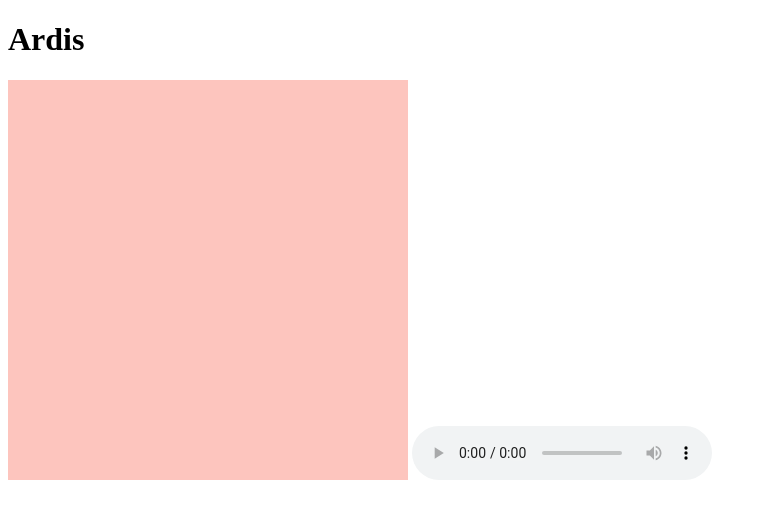
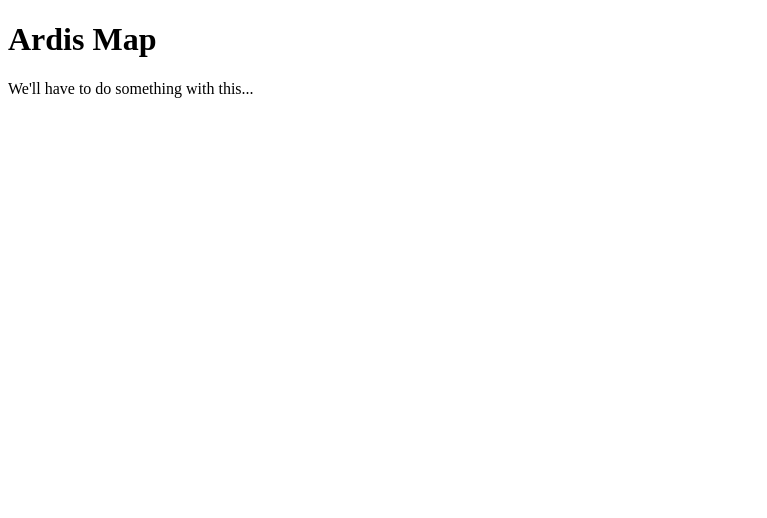
Before and after one commit to elsa-brown/ardis-0.3.0, a website with bundled scripts: page index.html in a window 1280 px wide. Shown: the whole page, without its empty margins (0-767 px from the left). Built offline with nearby package versions, Linux system fonts and the light colour scheme.

Commit message:
initial commit

```diff
--- a/index.html
+++ b/index.html
@@ -7,8 +7,12 @@
 		<link rel="shortcut icon" href="favicon.ico" type="image/x-icon"/>
 	</head>
 	<body>
-	<h1>Ardis</h1>
-	<canvas id="canvas"></canvas>
+	<div id="wrapper">
+		<h1>Ardis Map</h1>
+		<div id="map"></div>
+		<div id="panels"></div>
+	</div>
+	<div id="loading">We'll have to do something with this...</div>
 	<script src="dist/bundle.js"></script>
 	</body>
 </html>
--- a/package.json
+++ b/package.json
@@ -1,5 +1,5 @@
 {
-  "name": "ardis-0.0.0",
+  "name": "ardis-0.3.0",
   "version": "1.0.0",
   "description": "test with HTML5 and audio visualization",
   "main": "index.js",
@@ -23,6 +23,7 @@
     "vinyl-source-stream": "^2.0.0"
   },
   "dependencies": {
-    "d3": "^5.7.0"
+    "d3": "^5.7.0",
+    "d3-contour": "^1.3.2"
   }
 }
--- a/src/js/index.js
+++ b/src/js/index.js
@@ -1,108 +1,76 @@
-const init = () => {
-	const audio = new Audio();
-	audio.src = '../../assets/audio/i-built-utopia.mp3';
-	audio.controls = true;
-	document.body.append(audio);
+// adapted from https://github.com/axismaps/contours/blob/master/contours.js
+const d3 = require('d3');
 
-	let context = new (window.AudioContext || window.webkitAudioContext)();
-	let analyser = context.createAnalyser();
+// canvas on which contours will be drawn
+let contourCanvas = document.createElement('canvas');
+contourCanvas.id = 'contours';
+let contourContext;
+let buffer = 5;
 
-	window.addEventListener('load', () => {
-	let source = context.createMediaElementSource(audio);
-	source.connect(analyser);
-	analyser.connect(context.destination);
-}, false);
+// invisible canvas to which terrain tiles will be drawn for calculations to be made
+let demCanvas = document.createElement('canvas');
+let demContext;
+let demImageData;
+let demData;
 
-	const canvas = document.getElementById('canvas');
-	canvas.height = 400;
-	canvas.width = 400;
-	const canvasCtx = canvas.getContext('2d');
+contourContext = contourCanvas.getContext('2d');
+demContext = demCanvas.getContext('2d');
 
-	analyser.fftSize = 1024; // size of Fast Fourier Transform used to get frequency domain data (determines window size)
-	let bufferLength = analyser.frequencyBinCount; // half the fftSize - the number of data points available for visualization
-	// buffer is the asset in memory that holds audio data
-	let dataArray = new Uint8Array(bufferLength); // an array of unsigned integers the length of frequencyBinCount
-	console.log('dataArray: ', dataArray);
+let mapNode = d3.select('#map').node();
+let width = mapNode.offsetWidth + 2 * buffer;
+let height = mapNode.offsetHeight + 2 + buffer;
+contourCanvas.width = width;
+contourCanvas.height = height;
+demCanvas.width = width;
+demCanvas.height = height;
 
-	// timeDomain(canvas, canvasCtx, analyser, bufferLength, dataArray);
-	frequencyDomain(canvas, canvasCtx, analyser, bufferLength, dataArray);
+let path = d3.geoPath().contect(contourContext);
+let svgPath = d3.geoPath();
+
+let min,
+		max,
+		interval,
+		majorInterval = 0;
+		thresholds,
+		contour = d3.contours().size([width, height]),
+		contoursGeoData;
+
+let wait;
+
+// style variables
+let type = 'lines',
+		unit = 'ft';
+
+let lineWidth = .75,
+		lineWidthMajor = 1.5,
+		lineColor = 'blue';
+
+let highlightColor = 'rgba(177, 174, 164, .5)',
+		shadowColor = 'red',
+		shadowSize = 2;
+
+let colorType = 'none',
+		solidColor = '#fffcfa',
+		hypsoColor = d3.scaleLinear()
+			.domain([0, 6999])
+			.range(['#486341', '#e5d9c9'])
+			.interpolate(d3.interpolateHcl),
+		oceanColor = 'orange',
+		bathyColorType = 'none',
+		bathyColor = d3.scaleLinear()
+			.domain([0, 6000])
+			.range(['#315d9b', '#d5f2ff']);
+
+let contourSVG;
+
+window.onresize = () => {
+	width = mapNode.offsetWidth + 2 * buffer;
+	height = mapNode.offsetHeight + 2 * buffer;
+	contourCanvas.width = width;
+	contourCanvas.height = height;
+	demCanvas.width = width;
+	demCanvas.height = height;
+	contour.size([width, height]);
+	clearTimeout(wait);
+	wait = setTimeout(getRelief, 500);
 }
-
-const timeDomain = (canvas, canvasCtx, analyser, bufferLength, dataArray) => {
-
-	const draw = () => {
-		requestAnimationFrame(draw);
-
-		analyser.getByteTimeDomainData(dataArray); // Copies the current frequency data into the unsigned byte array (Uint8Array) passed in
-		console.log('dataArray: ', dataArray);
-
-		canvasCtx.fillStyle = 'rgb(200, 200, 200)';
-		canvasCtx.fillRect(0, 0, canvas.width, canvas.height);
-
-		canvasCtx.lineWidth = 2;
-		canvasCtx.strokeStyle = 'rgb(0, 0, 0)'; // this could increment to change the color of the line as they progress
-
-		let sliceWidth = canvas.width * 1.0 / bufferLength;
-		let x = 0;
-
-		for (var i = 0; i < bufferLength; i++) {
-			let v = dataArray[i] / 128.0;
-			let y = v * canvas.height / 2;
-
-			if (i === 0) {
-				canvasCtx.moveTo(x, y);
-			} else {
-				canvasCtx.lineTo(x, y);
-			}
-
-			x += sliceWidth;
-		}
-
-		canvasCtx.lineTo(canvas.width, canvas.height / 2);
-		canvasCtx.stroke();
-	}
-
-	draw();
-
-};
-
-const frequencyDomain = (canvas, canvasCtx, analyser, bufferLength, dataArray) => {
-	// console.log('dataArray: ', dataArray);
-	// analyser.minDecibels = -90;
-	// analyser.maxDecibels = -10;
-
-	canvasCtx.clearRect(0, 0, canvas.width, canvas.height);
-
-	const draw = () => {
-		requestAnimationFrame(draw);
-
-		analyser.getByteFrequencyData(dataArray); // Copies the current frequency data into the unsigned byte array (Uint8Array) passed in
-
-		// this happens every frame. The dataArray updates with the set of frequency data for each sample frame, at each point in time
-		// We would want to provide a stream of this data to Leaflet/d3contour in order to get a map that redraws each frame as the song/animation progresses in time
-		console.log('dataArray: ', dataArray);
-
-		canvasCtx.fillStyle = 'rgb(253, 197, 190)';
-		canvasCtx.fillRect(0, 0, canvas.width, canvas.height);
-
-		let barWidth = (canvas.width / bufferLength) * 2.5 - 1; // bar width calculated as a ratio of canvas width / number of data points (frequency data);
-		let barHeight;
-		let x = 0;
-
-		// This loop redraws the canvas in each animation frame
-		// Instead of drawing, we want to visualize the data via d3, but we likely still want to use requestAnimationFrame in order to make a visualization that changes over time
-		for (var i = 0; i < bufferLength; i++) {
-			barHeight = dataArray[i]; // barHeight === frequency data point
-
-			canvasCtx.fillStyle = 'rgb(' + barHeight + ', 140, 140)'; // style based on barheight
-			canvasCtx.fillRect(x, canvas.height - barHeight / 2, barWidth, barHeight / 2);
-
-			x += barWidth;
-		}
-	};
-
-	draw();
-
-}
-
-init();
```
Also changed, not shown: 2 other files.
